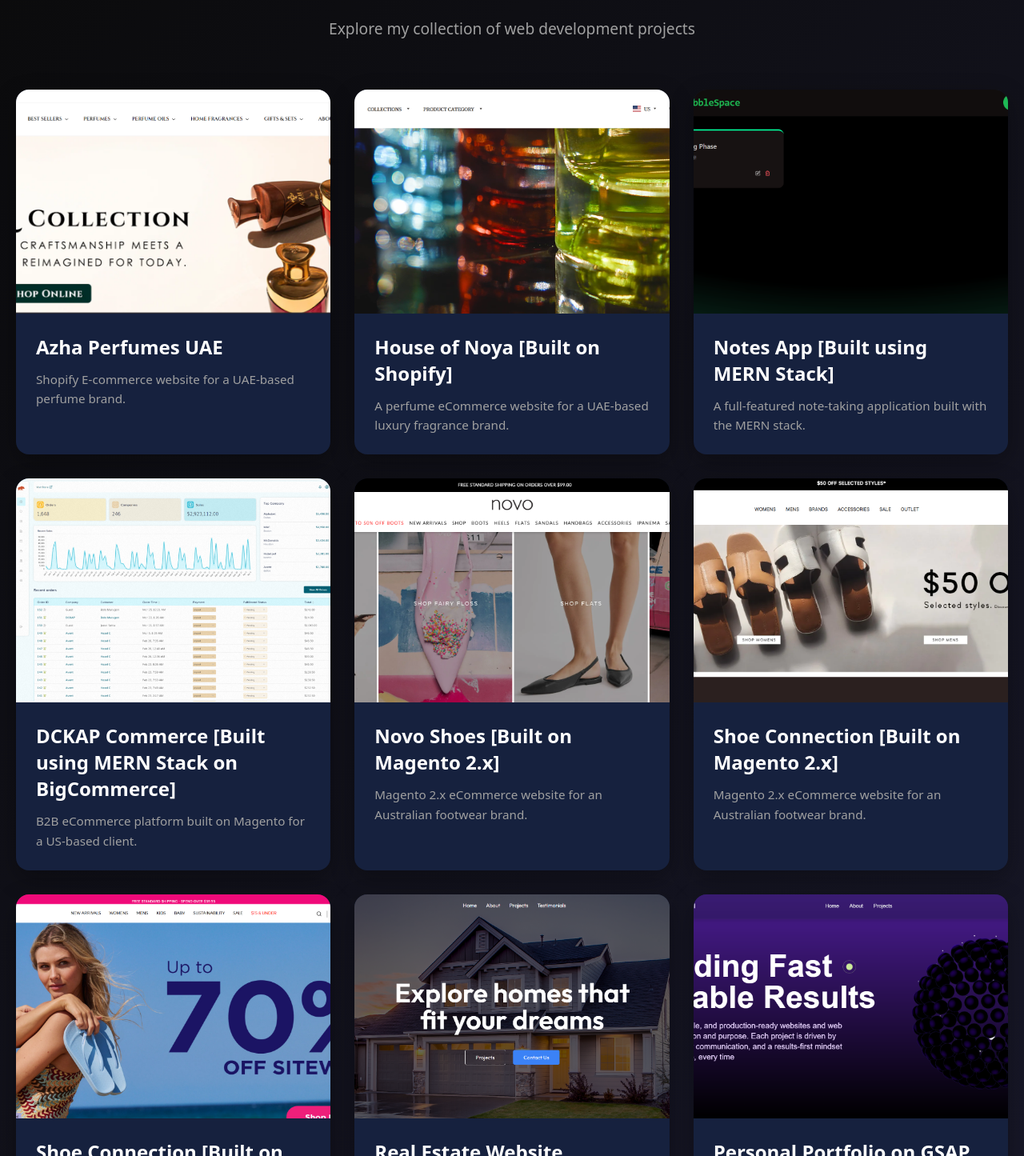
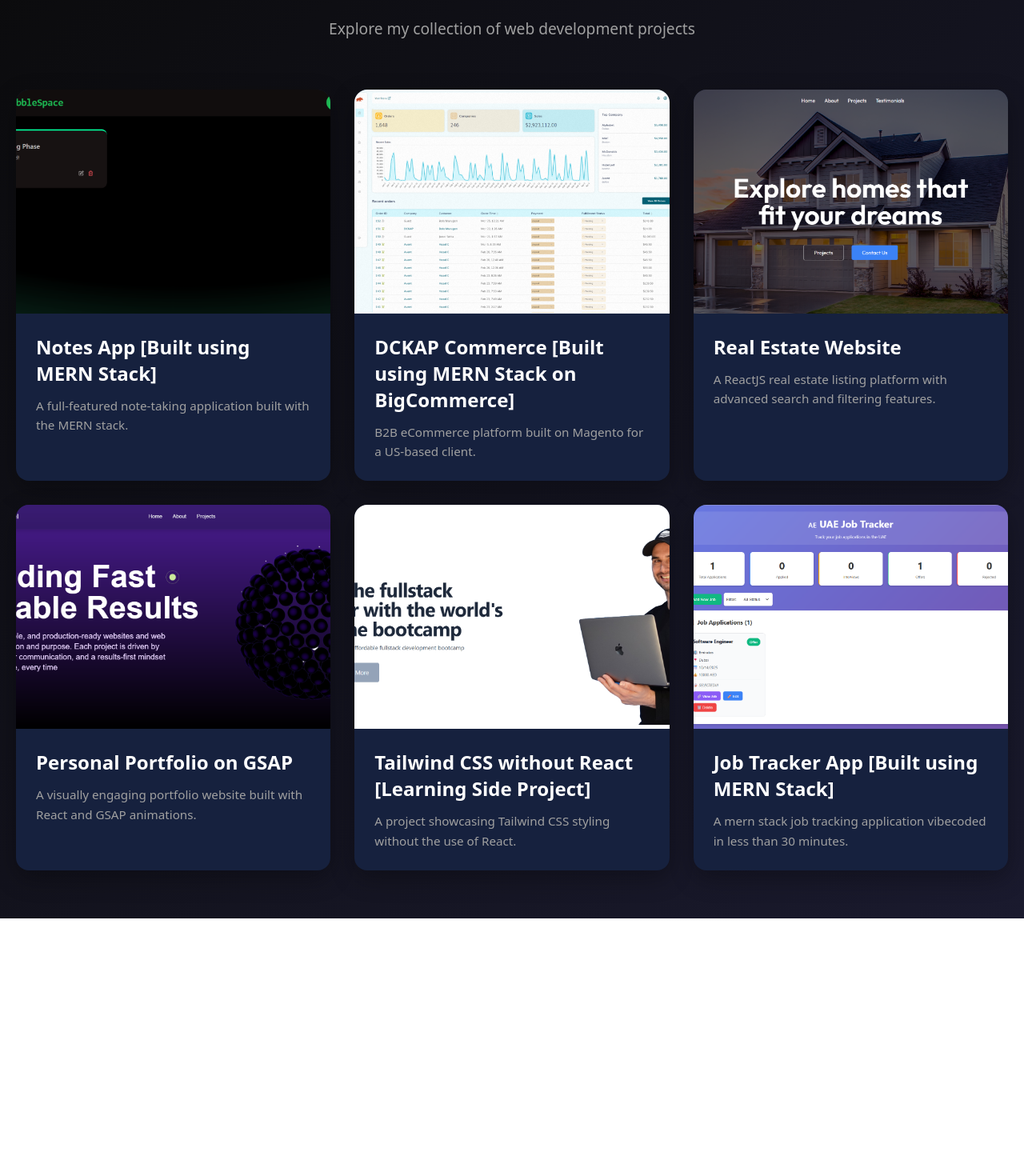
Before and after one commit to AfiyaZannuba/New_3D_Updated_Portfolio_2025, a React (Vite) app: page /projects in a window 1280 px wide. Shown: the part 245-1690 px from the top of the page at 80% size. After the commit the page ends 1393 px from the top, so only its background shows below. Built offline with nearby package versions, Linux system fonts and the light colour scheme.

Commit message:
Tinu asked to remove Terrific Minds Projects, So removed

```diff
--- a/src/Components/Portfolio/Portfolio.jsx
+++ b/src/Components/Portfolio/Portfolio.jsx
@@ -5,38 +5,17 @@
 const items = [
     {
         id: 1,
-        img: "/azha.png",
-        title: "Azha Perfumes UAE",
-        desc: "Shopify E-commerce website for a UAE-based perfume brand.",
-        link: "https://uae.azhaperfumes.com/",
-    },
-    {
-        id: 2,
-        img: "/noya.png",
-        title: "House of Noya [Built on Shopify]",
-        desc: "A perfume eCommerce website for a UAE-based luxury fragrance brand.",
-        link: "https://www.houseofnoya.com/",
-    },
-    {
-        id: 3,
         img: "/mern_notes.png",
         title: "Notes App [Built using MERN Stack]",
         desc: "A full-featured note-taking application built with the MERN stack.",
         link: "https://frontendd-notes.onrender.com/",
     },
     {
-        id: 4,
+        id: 2,
         img: "/commerce.png",
         title: "DCKAP Commerce [Built using MERN Stack on BigCommerce]",
         desc: "B2B eCommerce platform built on Magento for a US-based client.",
         link: "https://www.dckap.com/commerce/",
-    },
-    {
-        id: 5,
-        img: "/shoeconnection.png",
-        title: "Shoe Connection [Built on Magento 2.x]",
-        desc: "Magento 2.x eCommerce website for an Australian footwear brand.",
-        link: "https://www.shoeconnection.com.au/",
     },
 ];
 
--- a/src/Components/Projects/ProjectsPage.jsx
+++ b/src/Components/Projects/ProjectsPage.jsx
@@ -3,78 +3,57 @@
 import "./Project.css";
 
 const items = [
+    // {
+    //     id: 1,
+    //     img: "/azha.png",
+    //     title: "Azha Perfumes UAE",
+    //     desc: "Shopify E-commerce website for a UAE-based perfume brand.",
+    //     link: "https://uae.azhaperfumes.com/",
+    // },
+    // {
+    //     id: 2,
+    //     img: "/noya.png",
+    //     title: "House of Noya [Built on Shopify]",
+    //     desc: "A perfume eCommerce website for a UAE-based luxury fragrance brand.",
+    //     link: "https://www.houseofnoya.com/",
+    // },
     {
         id: 1,
-        img: "/azha.png",
-        title: "Azha Perfumes UAE",
-        desc: "Shopify E-commerce website for a UAE-based perfume brand.",
-        link: "https://uae.azhaperfumes.com/",
-    },
-    {
-        id: 2,
-        img: "/noya.png",
-        title: "House of Noya [Built on Shopify]",
-        desc: "A perfume eCommerce website for a UAE-based luxury fragrance brand.",
-        link: "https://www.houseofnoya.com/",
-    },
-    {
-        id: 3,
         img: "/mern_notes.png",
         title: "Notes App [Built using MERN Stack]",
         desc: "A full-featured note-taking application built with the MERN stack.",
         link: "https://frontendd-notes.onrender.com/",
     },
     {
-        id: 4,
+        id: 2,
         img: "/commerce.png",
         title: "DCKAP Commerce [Built using MERN Stack on BigCommerce]",
         desc: "B2B eCommerce platform built on Magento for a US-based client.",
         link: "https://www.dckap.com/commerce/",
     },
     {
-        id: 5,
-        img: "/nova.png",
-        title: "Novo Shoes [Built on Magento 2.x]",
-        desc: "Magento 2.x eCommerce website for an Australian footwear brand.",
-        link: "https://www.novoshoes.com.au/",
-    },
-    {
-        id: 6,
-        img: "/shoeconnection.png",
-        title: "Shoe Connection [Built on Magento 2.x]",
-        desc: "Magento 2.x eCommerce website for an Australian footwear brand.",
-        link: "https://www.shoeconnection.com.au/",
-    },
-    {
-        id: 7,
-        img: "/ipanema.png",
-        title: "Shoe Connection [Built on Magento 2.x]",
-        desc: "Magento 2.x eCommerce website for an Australian footwear brand.",
-        link: "https://www.ipanemaaustralia.com.au/",
-    },
-    {
-        id: 8,
+        id: 3,
         img: "/realestate.png",
         title: "Real Estate Website",
         desc: "A ReactJS real estate listing platform with advanced search and filtering features.",
         link: "https://real-estate-website-xi-one.vercel.app/",
     },
     {
-        id: 9,
+        id: 4,
         img: "/gsap_personal.png",
         title: "Personal Portfolio on GSAP",
         desc: "A visually engaging portfolio website built with React and GSAP animations.",
         link: "https://afiya-zannuba-jaleel.vercel.app/",
     },
     {
-        id: 10,
+        id: 5,
         img: "/tailwind_no_react.png",
         title: "Tailwind CSS without React [Learning Side Project]",
         desc: "A project showcasing Tailwind CSS styling without the use of React.",
         link: "https://tailwind-css-without-react.vercel.app/",
     },
     {
-        id: 11,
+        id: 6,
         img: "/vibecoding-mern.png",
         title: "Job Tracker App [Built using MERN Stack]",
         desc: "A mern stack job tracking application vibecoded in less than 30 minutes.",
```
